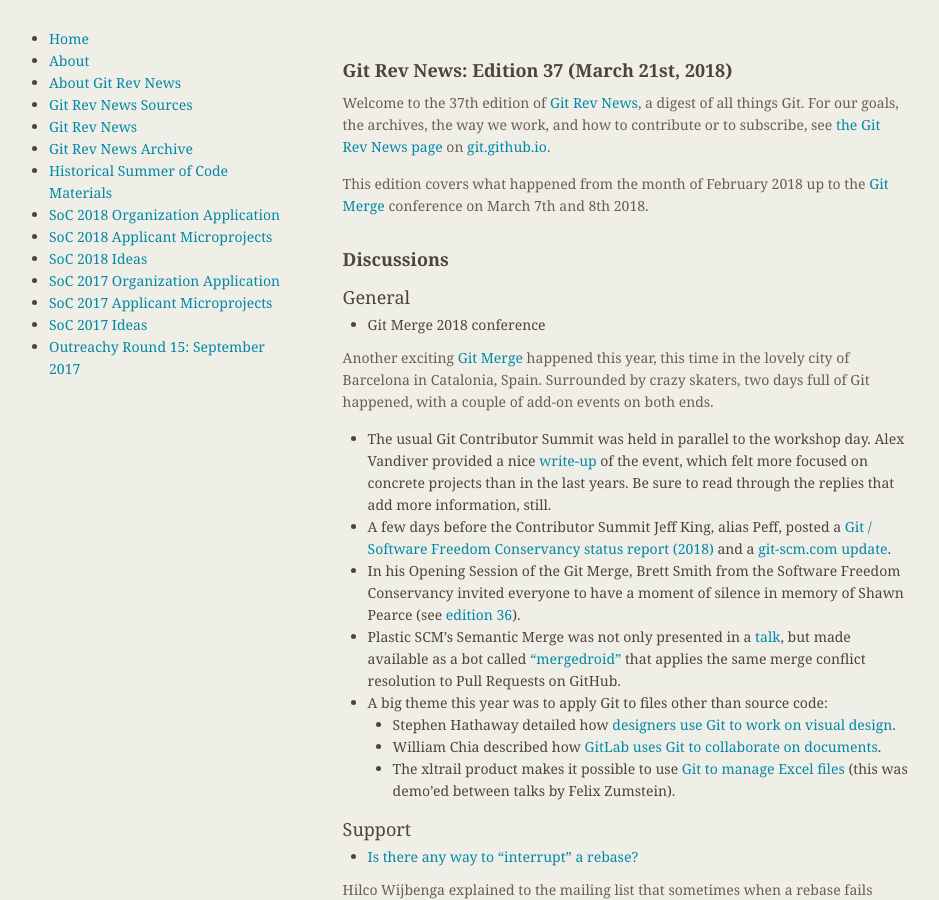
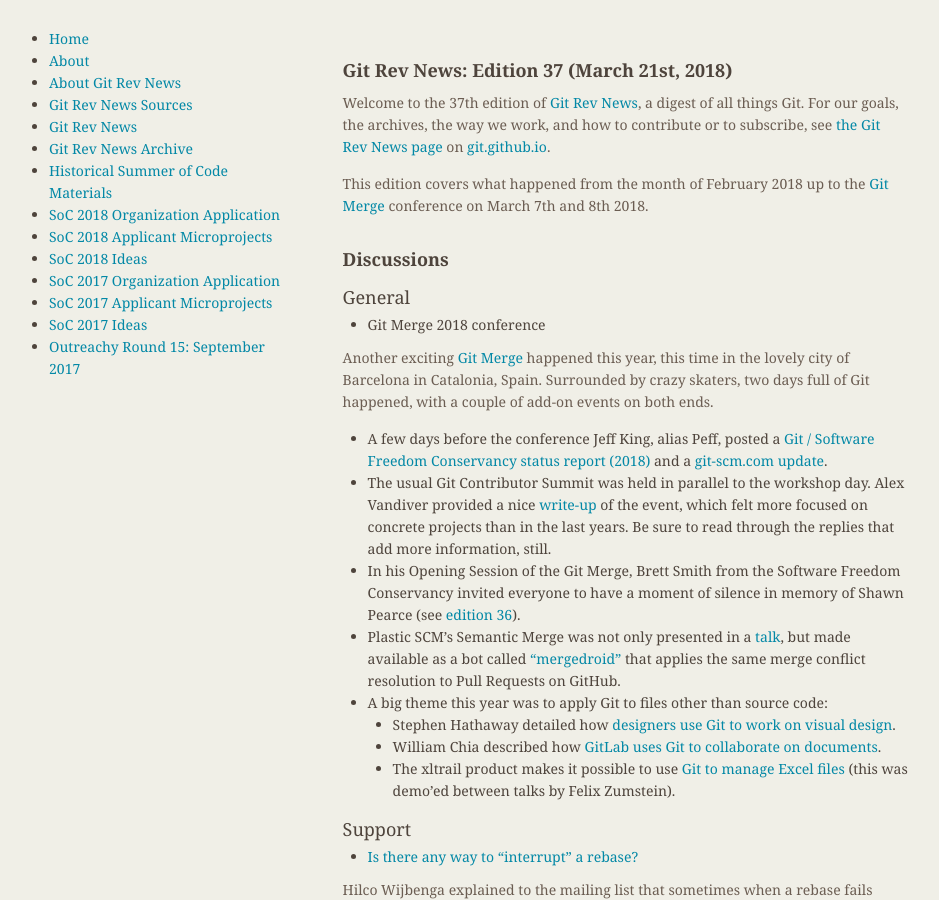
Before and after one commit to git/git.github.io, a Jekyll site: the page built from rev_news/drafts/edition-37.md, in a window 1280 px wide and 900 px high. Shown: the whole window, without its empty margins (174-1113 px from the left). Built offline with Jekyll 4.4.1, drawn with Linux system fonts in a browser that asks for light colours.

Commit message:
rn-37: move Peff's reports up

```diff
--- a/rev_news/drafts/edition-37.md
+++ b/rev_news/drafts/edition-37.md
@@ -24,8 +24,8 @@
 
 Another exciting [Git Merge](https://git-merge.com/) happened this year, this time in the lovely city of Barcelona in Catalonia, Spain. Surrounded by crazy skaters, two days full of Git happened, with a couple of add-on events on both ends.
 
+* A few days before the conference Jeff King, alias Peff, posted a [Git / Software Freedom Conservancy status report (2018)](https://public-inbox.org/git/20180306231609.GA1632@sigill.intra.peff.net/) and a [git-scm.com update](https://public-inbox.org/git/20180306230419.GA1373@sigill.intra.peff.net/).
 * The usual Git Contributor Summit was held in parallel to the workshop day. Alex Vandiver provided a nice [write-up](https://public-inbox.org/git/alpine.DEB.2.20.1803091557510.23109@alexmv-linux/) of the event, which felt more focused on concrete projects than in the last years. Be sure to read through the replies that add more information, still.
-* A few days before the Contributor Summit Jeff King, alias Peff, posted a [Git / Software Freedom Conservancy status report (2018)](https://public-inbox.org/git/20180306231609.GA1632@sigill.intra.peff.net/) and a [git-scm.com update](https://public-inbox.org/git/20180306230419.GA1373@sigill.intra.peff.net/).
 * In his Opening Session of the Git Merge, Brett Smith from the Software Freedom Conservancy invited everyone to have a moment of silence in memory of Shawn Pearce (see [edition 36](https://git.github.io/rev_news/2018/02/21/edition-36/)).
 * Plastic SCM's Semantic Merge was not only presented in a [talk](https://git-merge.com/#pablo-santos-luaces), but made available as a bot called ["mergedroid"](https://gmaster.io/mergedroid) that applies the same merge conflict resolution to Pull Requests on GitHub.
 * A big theme this year was to apply Git to files other than source code:
```
